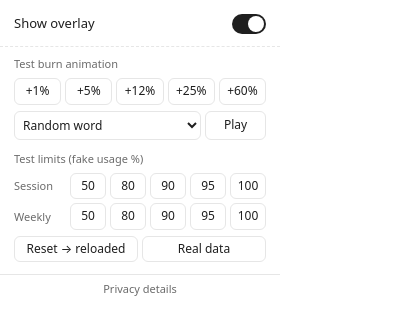
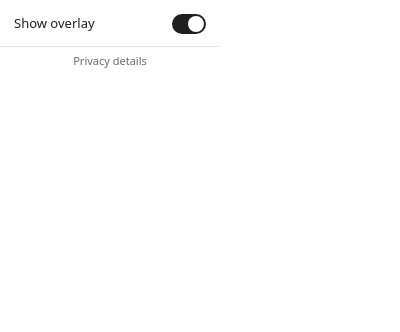
Before and after one commit to thedanielpj/Claude_Usage_Extension, a browser extension: page popup.html in a window 400 px wide. Drawn offline with Linux system fonts and the light colour scheme.

Commit message:
v0.1.0: remove the test panel for release
Drops popup-testpanel.js, the popup's test section and the content-script
test hooks. The test build lives on the v1-test branch.

Co-Authored-By: Claude Opus 5.5 <noreply@anthropic.com>
Claude-Session: https://claude.ai/code/session_014VAvEtKtea2xrvSQE2SjCP

```diff
--- a/popup-testpanel.js
+++ /dev/null
@@ -1,88 +0,0 @@
-// TEMP-TEST: test panel for the burn animation and the limit states. Delete this file, the "Testing" block in
-// popup.html, its CSS in popup.css, and the TEMP-TEST hook in src/content.js before release.
-(function () {
-  'use strict';
-  const TIERS = [
-    { label: '+1%', delta: 1 },
-    { label: '+5%', delta: 5 },
-    { label: '+12%', delta: 12 },
-    { label: '+25%', delta: 25 },
-    { label: '+60%', delta: 60 },
-  ];
-  const play = (delta, word) =>
-    chrome.storage.local.set({ cuo_test_burn: { delta, word: word || null, n: Date.now() } });
-
-  const btns = document.getElementById('t-tiers');
-  TIERS.forEach((t) => {
-    const b = document.createElement('button');
-    b.type = 'button';
-    b.textContent = t.label;
-    b.title = 'Random word for ' + t.label;
-    b.addEventListener('click', () => play(t.delta));
-    btns.appendChild(b);
-  });
-
-  const sel = document.getElementById('t-word');
-  const rnd = document.createElement('option');
-  rnd.value = '';
-  rnd.textContent = 'Random word';
-  sel.appendChild(rnd);
-  window.ClaudeUsage.BURN_WORDS.forEach((tier, i) => {
-    const g = document.createElement('optgroup');
-    g.label = TIERS[i].label + ' tier';
-    tier.words.forEach((w) => {
-      const o = document.createElement('option');
-      o.value = TIERS[i].delta + ':' + w;
-      o.textContent = w;
-      g.appendChild(o);
-    });
-    sel.appendChild(g);
-  });
-  document.getElementById('t-play').addEventListener('click', () => {
-    if (!sel.value) return play(TIERS[Math.floor(Math.random() * TIERS.length)].delta);
-    const [d, w] = sel.value.split(':');
-    play(Number(d), w);
-  });
-
-  // Limits: fake the session / weekly percentage to preview heat, warnings, glow, burnt out.
-  const KEY = 'cuo_test_usage';
-  const LEVELS = [50, 80, 90, 95, 100];
-  let cur = { session: null, weekly: null };
-  const rows = {};
-  const save = () => {
-    const empty = cur.session == null && cur.weekly == null;
-    chrome.storage.local.set({ [KEY]: empty ? null : Object.assign({ n: Date.now() }, cur) });
-    paint();
-  };
-  const paint = () => {
-    for (const k of ['session', 'weekly']) {
-      rows[k].forEach((b) => b.setAttribute('aria-pressed', String(Number(b.dataset.v) === cur[k])));
-    }
-  };
-  for (const k of ['session', 'weekly']) {
-    const box = document.getElementById('t-' + k);
-    rows[k] = LEVELS.map((v) => {
-      const b = document.createElement('button');
-      b.type = 'button';
-      b.textContent = v;
-      b.dataset.v = v;
-      b.title = `Show ${k} at ${v}%`;
-      b.addEventListener('click', () => { cur[k] = cur[k] === v ? null : v; save(); });
-      box.appendChild(b);
-      return b;
-    });
-  }
-  document.getElementById('t-reset').addEventListener('click', () => {
-    for (const k of ['session', 'weekly']) if (cur[k] === 100) cur[k] = 3;
-    save();
-  });
-  document.getElementById('t-real').addEventListener('click', () => {
-    cur = { session: null, weekly: null };
-    save();
-  });
-  chrome.storage.local.get(KEY, (v) => {
-    const t = v && v[KEY];
-    if (t) cur = { session: t.session ?? null, weekly: t.weekly ?? null };
-    paint();
-  });
-})();
--- a/popup.css
+++ b/popup.css
@@ -1,7 +1,7 @@
 :root { color-scheme: light dark; --bg:#fff; --fg:#1f1f1f; --muted:#6b6b6b; --line:#e6e6e6; --off:#c8c8c8; --on:#1f1f1f; --knob:#fff; }
 @media (prefers-color-scheme: dark) { :root { --bg:#191919; --fg:#efefef; --muted:#9a9a9a; --line:#2c2c2c; --off:#454545; --on:#efefef; --knob:#191919; } }
 * { box-sizing: border-box; }
-body { margin:0; width:280px; background:var(--bg); color:var(--fg); font:13px/1.2 system-ui, -apple-system, "Segoe UI", sans-serif; }
+body { margin:0; width:220px; background:var(--bg); color:var(--fg); font:13px/1.2 system-ui, -apple-system, "Segoe UI", sans-serif; }
 main { padding:14px 14px 12px; }
 .row { display:flex; align-items:center; justify-content:space-between; cursor:pointer; }
 .name { font-weight:500; }
@@ -16,18 +16,3 @@ footer { border-top:1px solid var(--line); padding:6px 14px; text-align:center;
 footer a { font-size:11px; color:var(--muted); text-decoration:none; }
 footer a:hover, footer a:focus-visible { text-decoration:underline; }
 @media (prefers-reduced-motion: reduce) { .track, .track::after { transition:none; } }
-
-/* TEMP-TEST */
-.test { border-top:1px dashed var(--line); padding:10px 14px 12px; }
-.test-title { font-size:11px; color:var(--muted); margin-bottom:8px; }
-.tiers { display:flex; gap:4px; }
-.tiers button, .pick button { flex:1; font:inherit; font-size:12px; padding:5px 0; color:var(--fg); background:transparent; border:1px solid var(--line); border-radius:6px; cursor:pointer; }
-.tiers button:hover, .pick button:hover { background:var(--line); }
-.pick { display:flex; gap:4px; margin-top:6px; }
-.pick select { flex:3; min-width:0; font:inherit; font-size:12px; padding:4px; color:var(--fg); background:var(--bg); border:1px solid var(--line); border-radius:6px; }
-.pick button { flex:1; }
-.t-gap { margin-top:12px; }
-.lim { display:flex; align-items:center; gap:6px; margin-top:4px; }
-.lim > span { width:50px; font-size:11px; color:var(--muted); }
-.lim .tiers { flex:1; }
-.tiers button[aria-pressed="true"] { background:var(--fg); color:var(--bg); border-color:var(--fg); }
--- a/popup.html
+++ b/popup.html
@@ -15,27 +15,9 @@
       </span>
     </label>
   </main>
-  <!-- TEMP-TEST: remove this block, popup-testpanel.js and the two script tags before release -->
-  <section class="test">
-    <div class="test-title">Test burn animation</div>
-    <div id="t-tiers" class="tiers"></div>
-    <div class="pick">
-      <select id="t-word" aria-label="Word"></select>
-      <button id="t-play" type="button">Play</button>
-    </div>
-    <div class="test-title t-gap">Test limits (fake usage %)</div>
-    <div class="lim"><span>Session</span><div id="t-session" class="tiers"></div></div>
-    <div class="lim"><span>Weekly</span><div id="t-weekly" class="tiers"></div></div>
-    <div class="pick">
-      <button id="t-reset" type="button">Reset → reloaded</button>
-      <button id="t-real" type="button">Real data</button>
-    </div>
-  </section>
   <footer>
     <a id="privacy" href="https://github.com/thedanielpj/Claude_Usage_Extension/blob/main/PRIVACY.md" target="_blank" rel="noopener">Privacy details</a>
   </footer>
-  <script src="src/usage.js"></script> <!-- TEMP-TEST -->
   <script src="popup.js"></script>
-  <script src="popup-testpanel.js"></script> <!-- TEMP-TEST -->
 </body>
 </html>
```
Also changed, not shown: src/content.js (+3 -17 lines).
